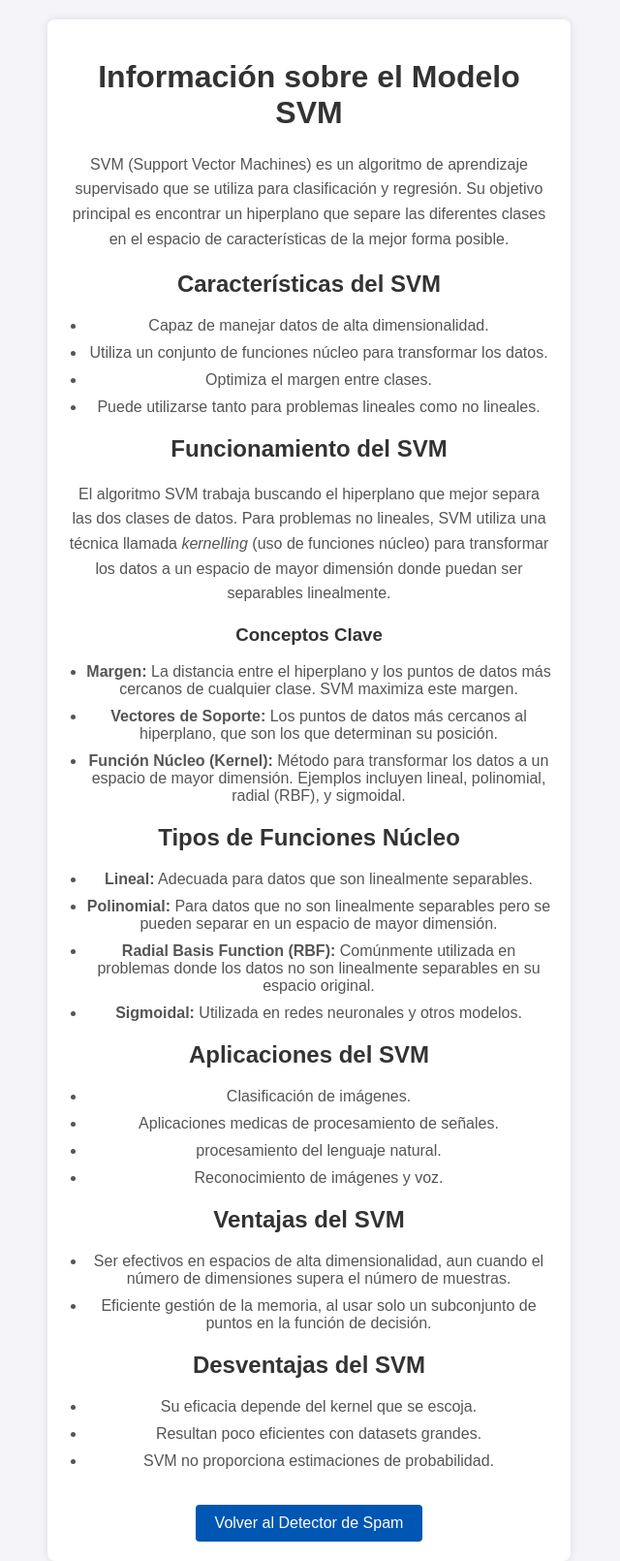
After one commit to RicardoJGM/web-service-IA, a Flask app: template templates/info.html in a window 1280 px wide. The commit adds this page. Shown: the whole page at 97% size, without its empty margins (321-961 px from the left). Run offline with Flask 3, Linux system fonts and the light colour scheme; the template is opened without the code that fills it, so the values that code supplies are empty.

Commit message:
Se agrego nuevo archivo html y css para la informacion del svm

```diff
--- /dev/null
+++ b/static/css/info.css
@@ -0,0 +1,61 @@
+body {
+    font-family: Arial, sans-serif;
+    background-color: #f4f4f9;
+    display: flex;
+    justify-content: center;
+    align-items: center;
+    min-height: 100vh;
+    margin: 0;
+    padding: 20px;
+    box-sizing: border-box;
+}
+
+.container {
+    background-color: #ffffff;
+    padding: 20px;
+    border-radius: 8px;
+    box-shadow: 0 0 10px rgba(0, 0, 0, 0.1);
+    width: 500px;
+    max-width: 100%;
+    margin: auto;
+}
+
+h1 {
+    text-align: center;
+    color: #333;
+}
+
+h2, h3 {
+    color: #333;
+}
+
+p {
+    color: #555;
+    line-height: 1.6;
+}
+
+ul {
+    list-style-type: disc;
+    padding-left: 20px;
+}
+
+ul li {
+    margin-bottom: 10px;
+    color: #555;
+}
+
+a.btn {
+    display: inline-block;
+    background-color: #0056b3;
+    color: white;
+    padding: 10px 20px;
+    border-radius: 4px;
+    text-decoration: none;
+    text-align: center;
+    transition: background-color 0.3s;
+    margin-top: 20px;
+}
+
+a.btn:hover {
+    background-color: #003580;
+}
--- a/static/css/styles.css
+++ b/static/css/styles.css
@@ -1,3 +1,4 @@
+
 body {
     font-family: Arial, sans-serif;
     background-color: #f4f4f9;
@@ -14,6 +15,7 @@ body {
     border-radius: 8px;
     box-shadow: 0 0 10px rgba(0, 0, 0, 0.1);
     width: 300px;
+    text-align: center;
 }
 
 h1 {
@@ -35,7 +37,7 @@ textarea {
     margin-bottom: 10px;
 }
 
-button {
+button ,.btn-link{
     background-color: #0056b3;
     color: white;
     padding: 10px;
@@ -48,8 +50,26 @@ button {
 button:hover {
     background-color: #003580;
 }
-
 .result {
     text-align: center;
     margin-top: 20px;
 }
+
+.btn-link {
+    background-color: lightgray;
+    color: black;
+    text-decoration: none;
+    display: inline-block;
+    padding: 5px 10px;
+    border: none;
+    margin-top: 10px;
+}
+
+.btn-link:visited {
+    color: black;
+}
+
+.btn-link:hover {
+    background-color: darkgray;
+    color: black;
+}
--- a/templates/index.html
+++ b/templates/index.html
@@ -14,6 +14,7 @@
             <button type="button" class="btnSpam">Evaluar Spam</button>
         </form>
         <div class="result" id="result"></div>
+        <a href="modelo_svm.html" class="btn-link">Información sobre el Modelo SVM</a>
     </div>
 
     <script src="{{ url_for('static', filename='script/script.js') }}"></script>
--- /dev/null
+++ b/templates/info.html
@@ -0,0 +1,65 @@
+<!DOCTYPE html>
+<html lang="es">
+<head>
+    <meta charset="UTF-8">
+    <meta name="viewport" content="width=device-width, initial-scale=1.0">
+    <title>Modelo SVM</title>
+    <link rel="stylesheet" href="{{ url_for('static', filename='css/styles.css') }}">
+    <link rel="stylesheet" href="{{ url_for('static', filename='css/info.css') }}">
+</head>
+<body>
+    <div class="container">
+        <h1>Información sobre el Modelo SVM</h1>
+        <p>SVM (Support Vector Machines) es un algoritmo de aprendizaje supervisado que se utiliza para clasificación y regresión. Su objetivo principal es encontrar un hiperplano que separe las diferentes clases en el espacio de características de la mejor forma posible.</p>
+
+        <h2>Características del SVM</h2>
+        <ul>
+            <li>Capaz de manejar datos de alta dimensionalidad.</li>
+            <li>Utiliza un conjunto de funciones núcleo para transformar los datos.</li>
+            <li>Optimiza el margen entre clases.</li>
+            <li>Puede utilizarse tanto para problemas lineales como no lineales.</li>
+        </ul>
+
+        <h2>Funcionamiento del SVM</h2>
+        <p>El algoritmo SVM trabaja buscando el hiperplano que mejor separa las dos clases de datos. Para problemas no lineales, SVM utiliza una técnica llamada <em>kernelling</em> (uso de funciones núcleo) para transformar los datos a un espacio de mayor dimensión donde puedan ser separables linealmente.</p>
+
+        <h3>Conceptos Clave</h3>
+        <ul>
+            <li><strong>Margen:</strong> La distancia entre el hiperplano y los puntos de datos más cercanos de cualquier clase. SVM maximiza este margen.</li>
+            <li><strong>Vectores de Soporte:</strong> Los puntos de datos más cercanos al hiperplano, que son los que determinan su posición.</li>
+            <li><strong>Función Núcleo (Kernel):</strong> Método para transformar los datos a un espacio de mayor dimensión. Ejemplos incluyen lineal, polinomial, radial (RBF), y sigmoidal.</li>
+        </ul>
+
+        <h2>Tipos de Funciones Núcleo</h2>
+        <ul>
+            <li><strong>Lineal:</strong> Adecuada para datos que son linealmente separables.</li>
+            <li><strong>Polinomial:</strong> Para datos que no son linealmente separables pero se pueden separar en un espacio de mayor dimensión.</li>
+            <li><strong>Radial Basis Function (RBF):</strong> Comúnmente utilizada en problemas donde los datos no son linealmente separables en su espacio original.</li>
+            <li><strong>Sigmoidal:</strong> Utilizada en redes neuronales y otros modelos.</li>
+        </ul>
+
+        <h2>Aplicaciones del SVM</h2>
+        <ul>
+            <li>Clasificación de imágenes.</li>
+            <li>Aplicaciones medicas de procesamiento de señales.</li>
+            <li>procesamiento del lenguaje natural.</li>
+            <li>Reconocimiento de imágenes y voz.</li>
+        </ul>
+
+        <h2>Ventajas del SVM</h2>
+        <ul>
+            <li>Ser efectivos en espacios de alta dimensionalidad, aun cuando el número de dimensiones supera el número de muestras.</li>
+            <li>Eficiente gestión de la memoria, al usar solo un subconjunto de puntos en la función de decisión.</li>
+        </ul>
+
+        <h2>Desventajas del SVM</h2>
+        <ul>
+            <li>Su eficacia depende del kernel que se escoja.</li>
+            <li>Resultan poco eficientes con datasets grandes.</li>
+            <li>SVM no proporciona estimaciones de probabilidad.</li>
+        </ul>
+
+        <a href="{{ url_for('index') }}" class="btn">Volver al Detector de Spam</a>
+    </div>
+</body>
+</html>
```
